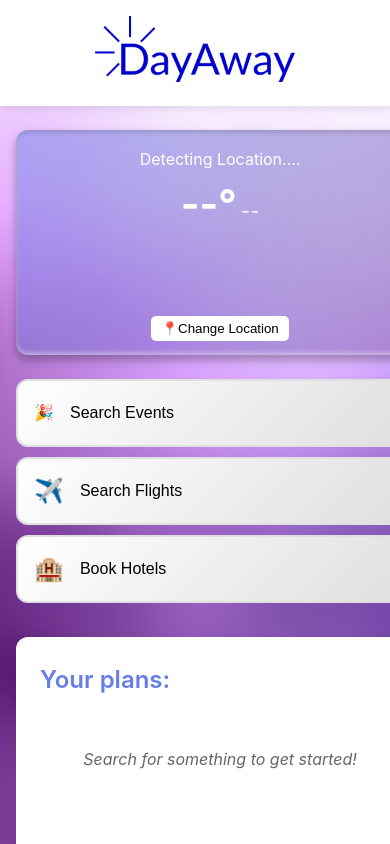
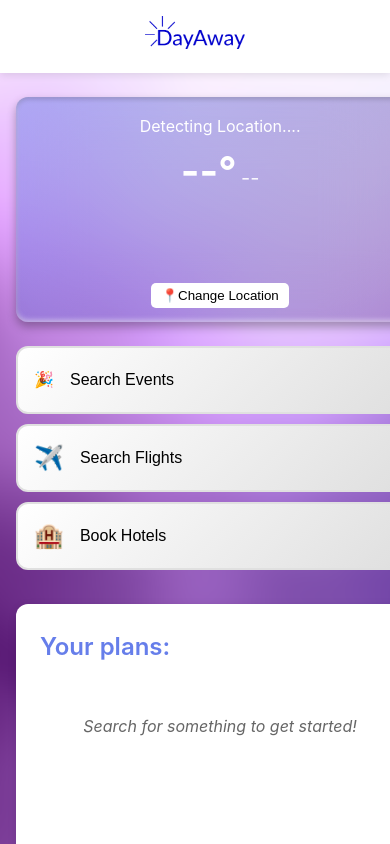
Before and after one commit to Gonzobonzogit/DAWAY, a plain HTML site: page index.html in a window 390 px wide. Shown: the top 844 px of the page. Drawn offline with nearby package versions, Linux system fonts and the light colour scheme.

Commit message:
Changed to static header

```diff
--- a/assets/css/styleMain.css
+++ b/assets/css/styleMain.css
@@ -50,19 +50,10 @@
   position: sticky;
   top: 0;
   z-index: 1000;
-  transition: height 0.6s ease-in-out;
-}
-
-.title-container.shrink {
-  height: 60px;
-}
-
-.title-container.shrink img {
-  height: 30px;
 }
 
 .app-logo {
-  max-width: 200px;
+  max-width: 150px;
   height: auto;
 }
 
@@ -823,7 +814,7 @@
 
 @media (max-width: 600px) {
   .app-logo {
-    max-width: 200px;
+    max-width: 100px;
   }
   .weather-container {
     display: flex;
--- a/assets/js/app.js
+++ b/assets/js/app.js
@@ -56,10 +56,6 @@
 
 console.log("DayAway is initializing...");
 
-window.onscroll = function () {
-  scrollFunction();
-};
-
 document.addEventListener("DOMContentLoaded", () => {
   console.log("DOM objects are initializing...");
   initializeApp();
@@ -69,14 +65,6 @@
 
   console.log("App initialization successful!");
 });
-
-function scrollFunction() {
-  if (document.body.scrollTop > 40 || document.documentElement.scrollTop > 40) {
-    document.getElementById("header-container").classList.add("shrink");
-  } else {
-    document.getElementById("header-container").classList.remove("shrink");
-  }
-}
 
 function initializeApp() {
   loadingIndicator = document.getElementById("loading-indicator");
```
